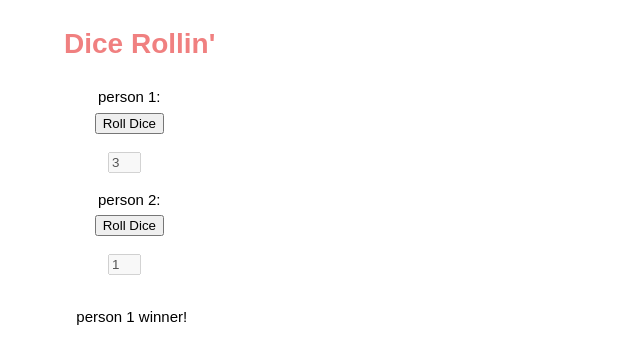
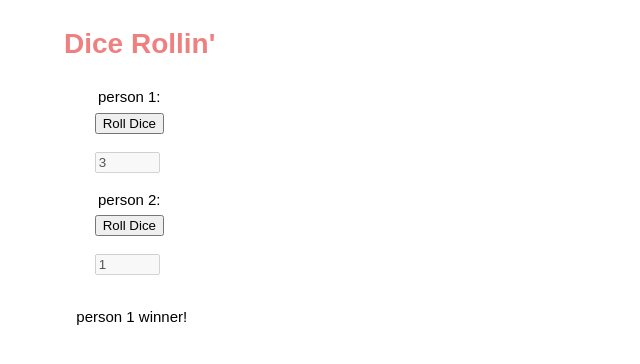
Before and after one commit to befreshyo/diceroller, a plain HTML site: page index.html in a window 1280 px wide. Shown: the full height of the page, 0-640 px from the left. Drawn offline with Linux system fonts and the light colour scheme.

Commit message:
formatting

```diff
--- a/diceroller.css
+++ b/diceroller.css
@@ -34,7 +34,7 @@ button {
 
 input{
     font-family: sans-serif;
-    margin-left:7.5em;
+    margin-left:6.5em;
     margin-top:0em;
     margin-bottom: 0em;}
 
--- a/index.html
+++ b/index.html
@@ -20,10 +20,10 @@
         <h1>Dice Rollin'</h1>
         <h2>person 1:</h2>
         <button type="button" onclick="RollDiceX()">Roll Dice</button><br><br>
-        <input id="diceX" type="text" value="" size="1" disabled><br><br>
+        <input id="diceX" type="text" value="" size="5" disabled><br><br>
         <h2>person 2:</h2>
         <button type="button" onclick="RollDice()">Roll Dice</button><br><br>
-        <input id="diceY" type="text" value="" size="1" disabled><br><br>
+        <input id="diceY" type="text" value="" size="5" disabled><br><br>
         <h3 id="resultID"></h3>
     </div>
     </body>
```
